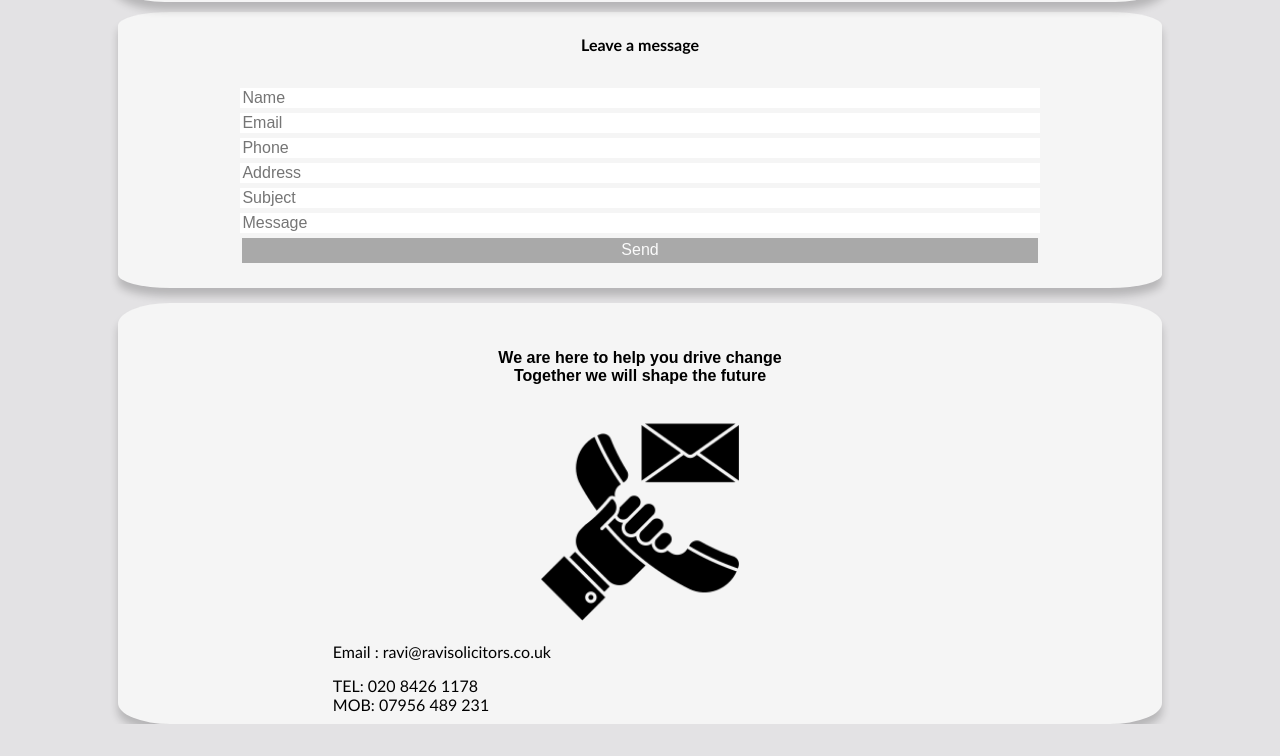
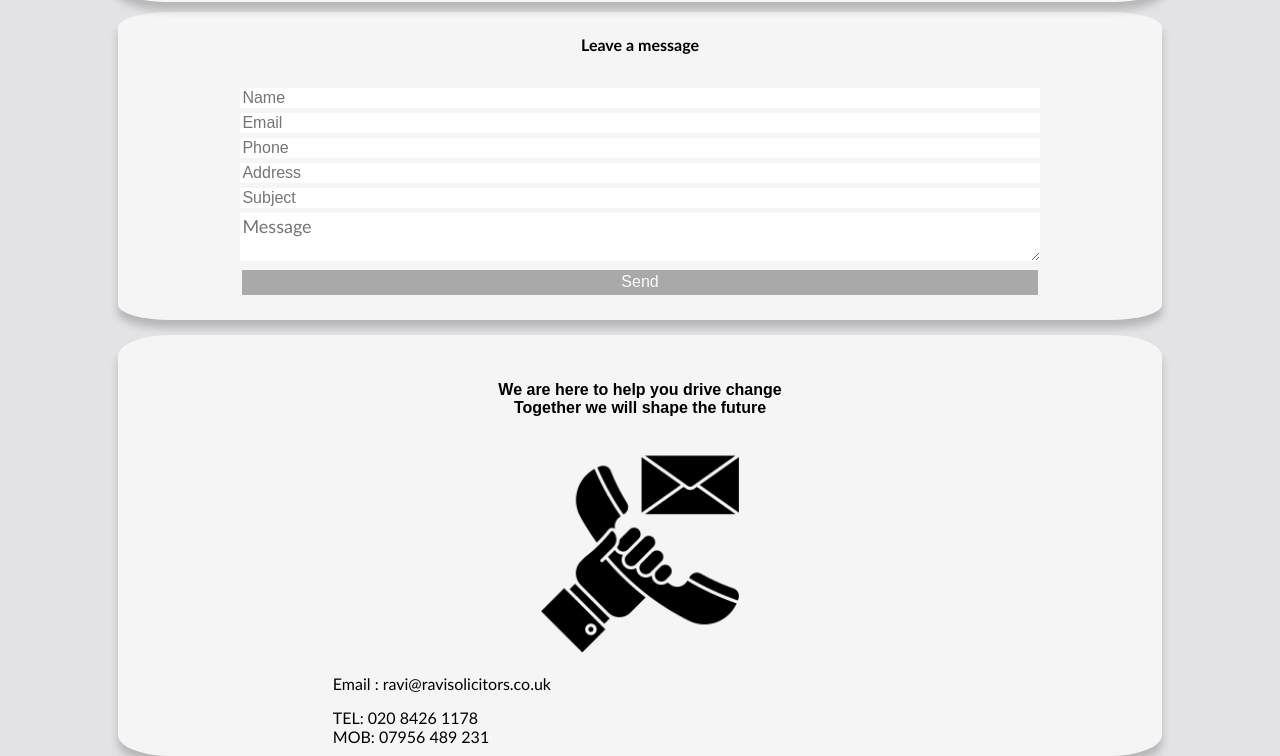
Before and after one commit to johangodinho14/Solicitor-Website, a plain HTML site: page index.html in a window 1280 px wide. Shown: the part 2763-3519 px from the top of the page. Before the commit the page ends 3487 px from the top, so only its background shows below. Drawn offline with Linux system fonts and the light colour scheme.

Commit message:
Added textarea for message on the contact page

```diff
--- a/index.html
+++ b/index.html
@@ -125,13 +125,13 @@
 			<div class="contact-form-container box">
 				<h2>Leave a message</h2>
 				<div class="contact-form">
-					<form>
+					<form method="post">
 						<input type="text" placeholder="Name"></br>
 						<input type="text" placeholder="Email"></br>
 						<input type="text" placeholder="Phone"></br>
 						<input type="text" placeholder="Address"></br>
 						<input type="text" placeholder="Subject"></br>
-						<input type="text" placeholder="Message"></br>
+						<textarea  placeholder="Message"></textarea></br>
 						<input class="send-button" type="submit" value="Send"></br>
 					</form>
 				</div>
--- a/style.css
+++ b/style.css
@@ -455,6 +455,13 @@ h1{
 	border: none;
 	font-size: large;
 }
+.contact-form textarea{
+	margin-top: 5px;
+	border: none;
+	font-size: large;
+	width:80%;
+	font-family: calibri;
+}
 .send-button{
 	background-color: rgb(119, 119, 119);
 	opacity: 0.6;
```
